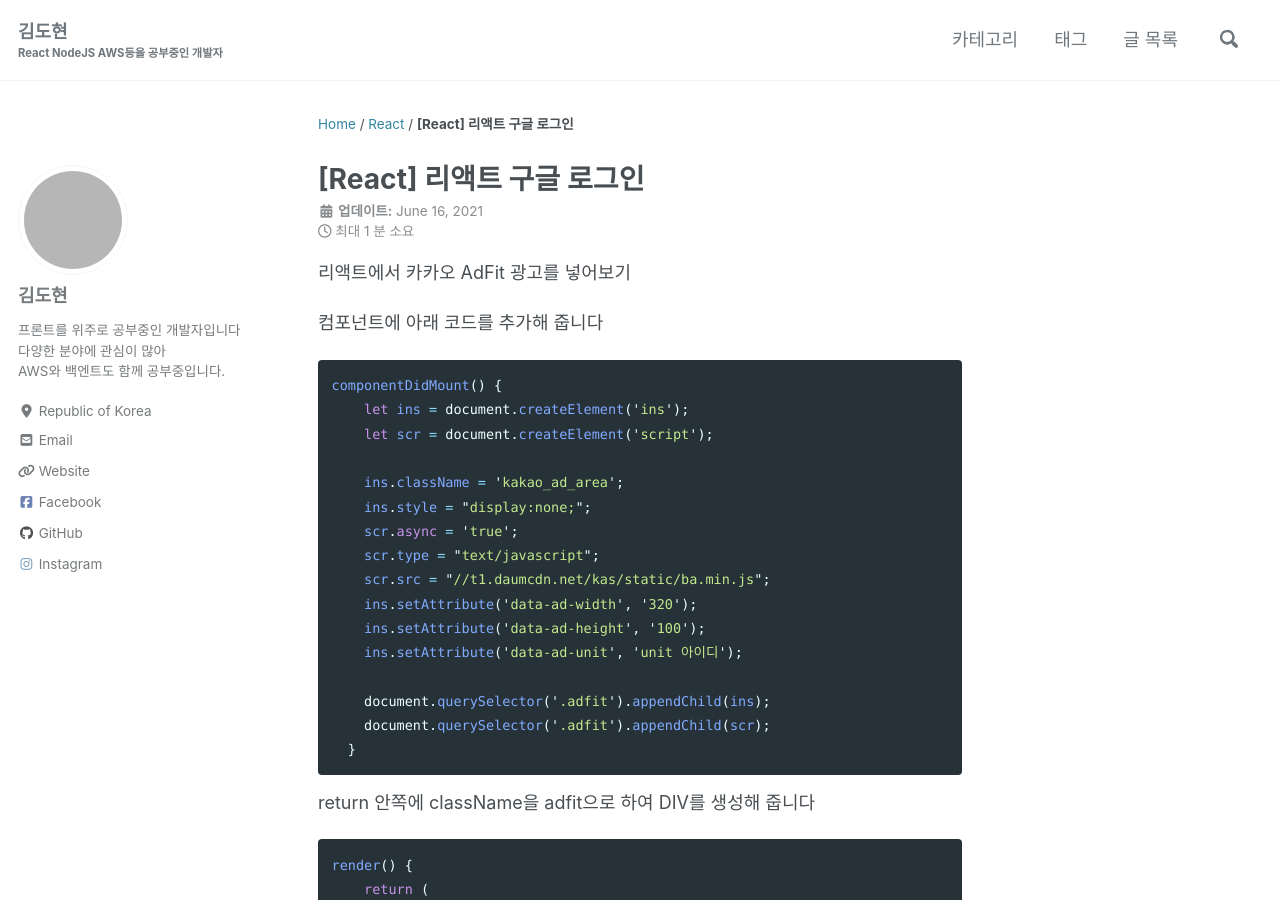
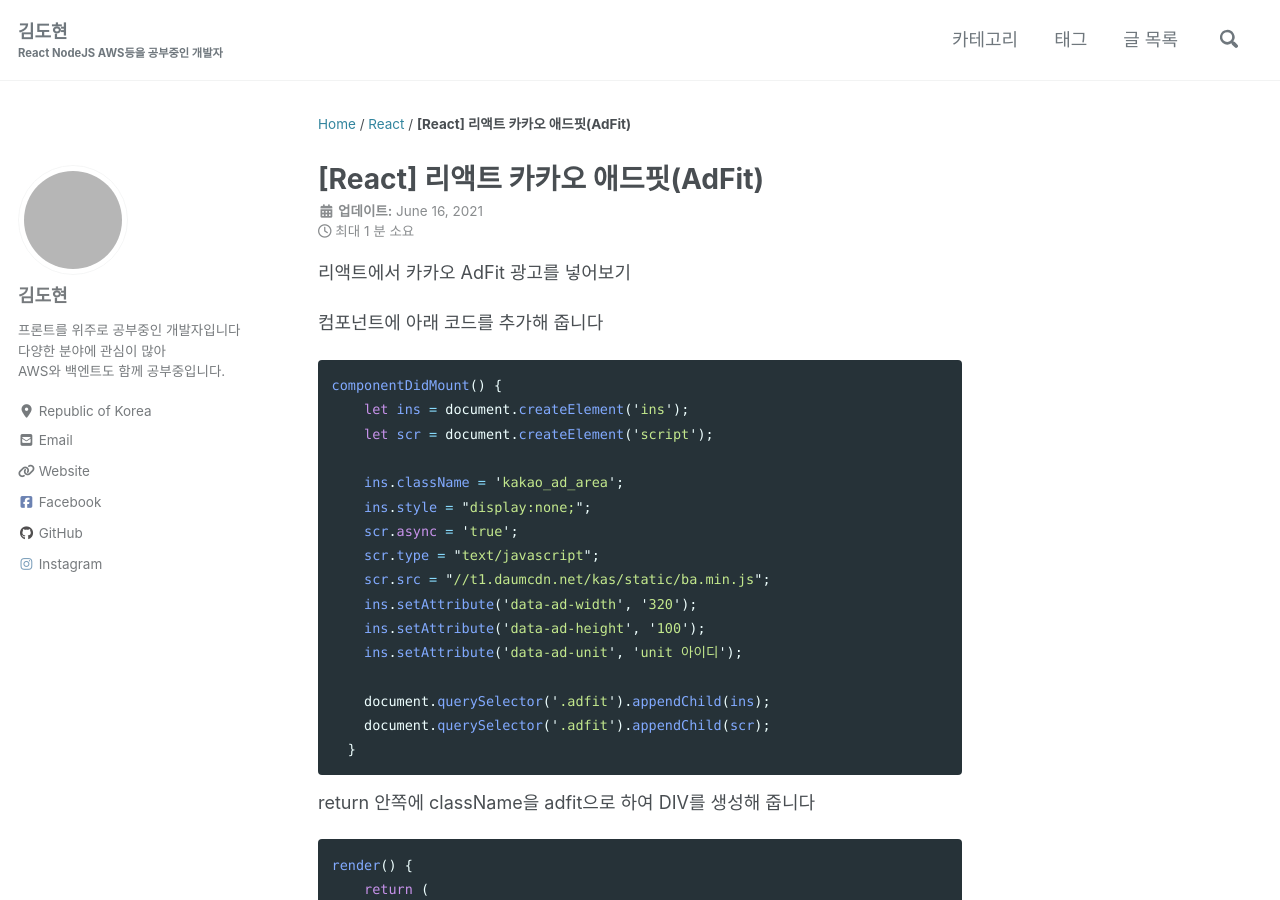
Before and after one commit to kiss8981/kiss8981.github.com, a Jekyll site: the page built from _posts/2021/React/2021-06-16-react-kakao-adfit.md, in a window 1280 px wide and 900 px high. Built offline with Jekyll 4.4.1, drawn with Linux system fonts in a browser that asks for light colours; cached includes are drawn as plain includes; nearby versions of some CDN libraries; a script that is not in the unit is left out; comment, search, counter and statistics services are not loaded; grey boxes are pictures that could not be loaded.

Commit message:
[FIX] 카카오애드핏 광고넣기 제목수정

```diff
--- a/_posts/2021/React/2021-06-16-react-kakao-adfit.md
+++ b/_posts/2021/React/2021-06-16-react-kakao-adfit.md
@@ -1,5 +1,5 @@
 ---
-title:  "[React] 리액트 구글 로그인"
+title:  "[React] 리액트 카카오 애드핏(AdFit)"
 search: true
 categories:
   - React
```
